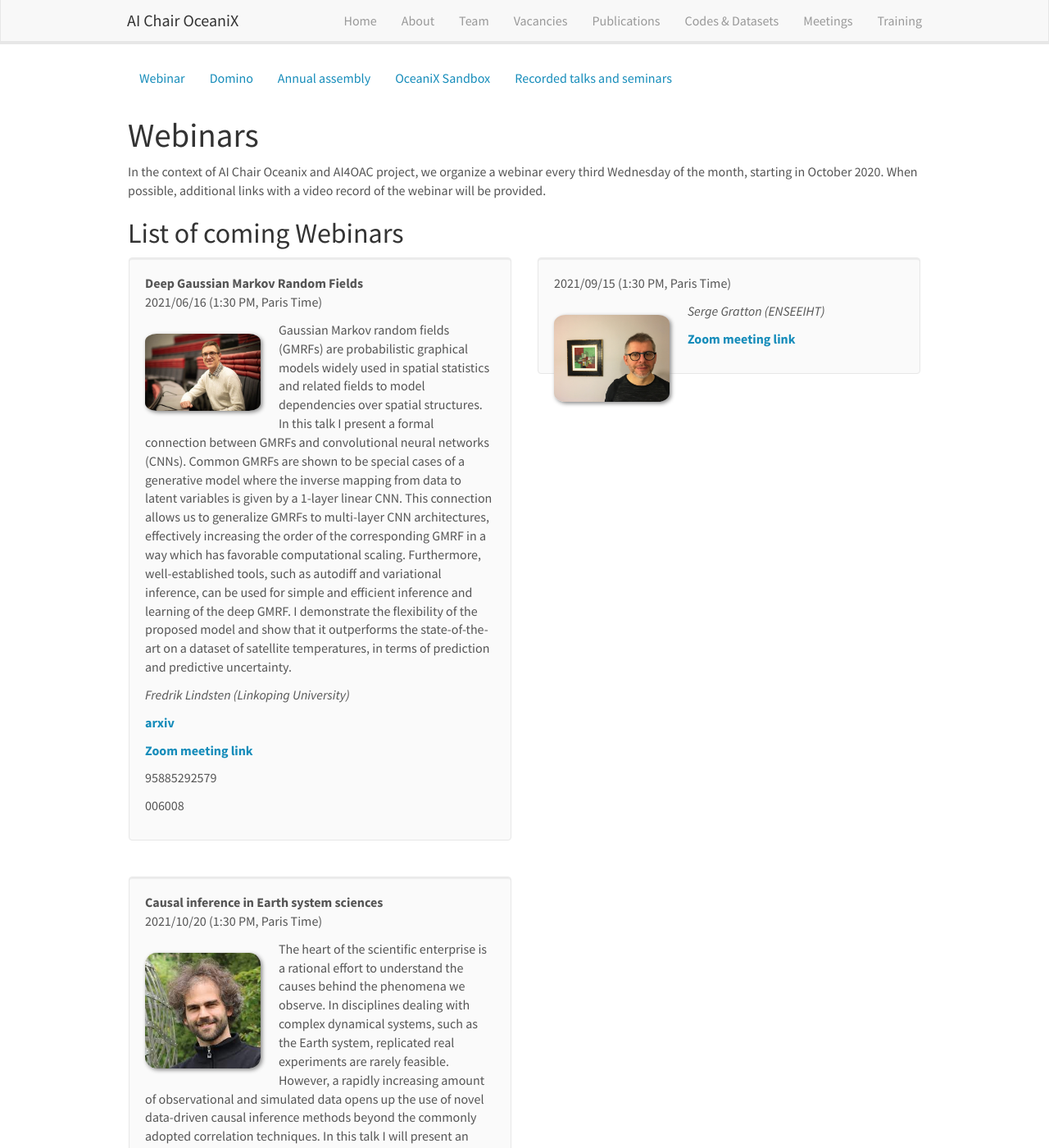
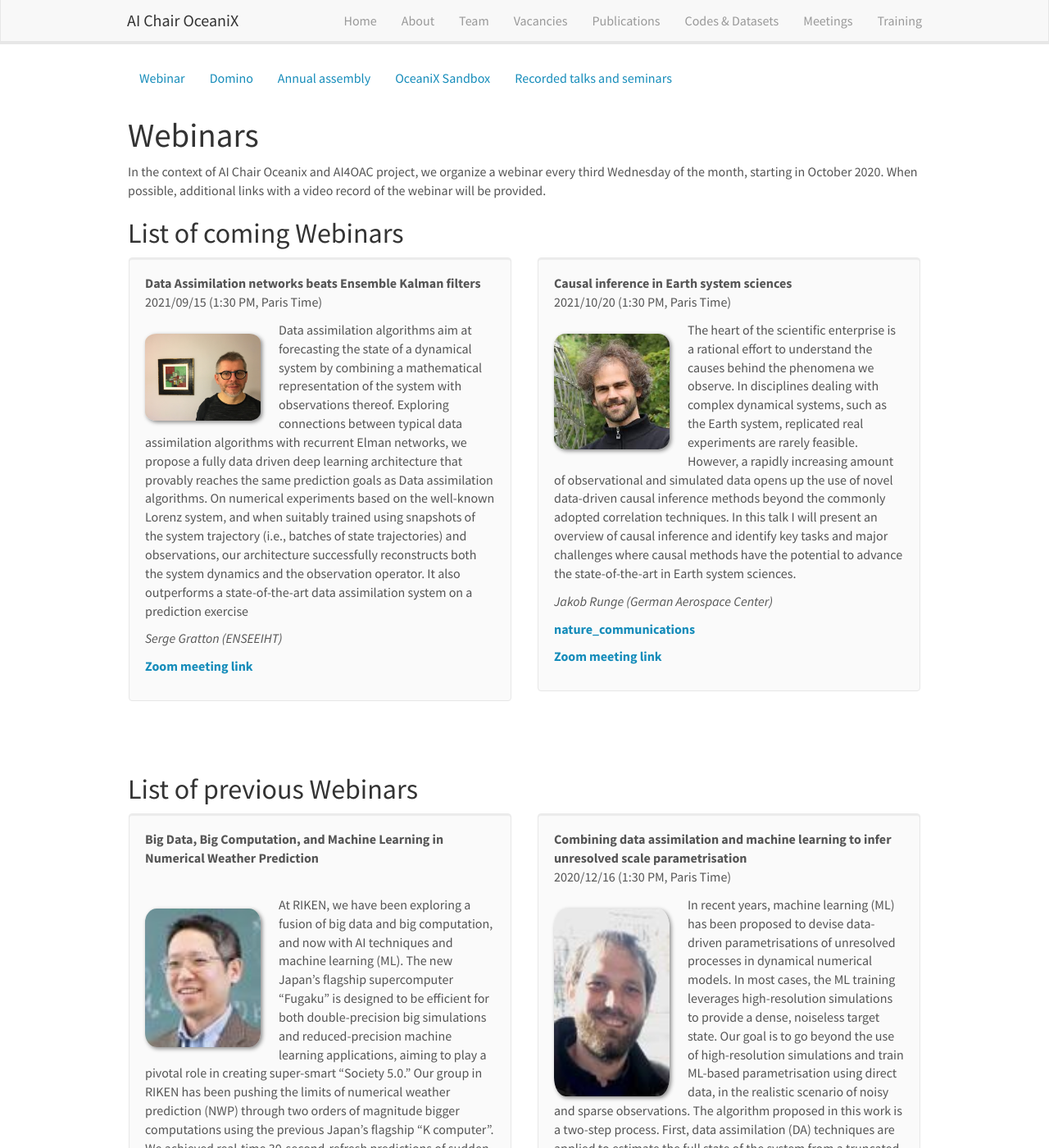
Before and after one commit to CIA-Oceanix/CIA-Oceanix.github.io, a Jekyll site: the page built from _pages/webinar.md, in a window 1280 px wide and 1400 px high. Shown: the whole window at 82% size. Built offline with Jekyll 4.4.1, drawn with Linux system fonts in a browser that asks for light colours; nearby versions of some CDN libraries; some of the changed text lies outside the part shown.

Commit message:
add Gratton

```diff
--- a/_data/webinarlist.yml
+++ b/_data/webinarlist.yml
@@ -147,13 +147,13 @@
     ID: 95885292579
     Passcode: 006008
   highlight: 1
-  codetype: 2
+  codetype: 1
   news1:
   news2:
 
-- title: ""
+- title: "Data Assimilation networks beats Ensemble Kalman filters"
   image: gratton.jpg
-  description:
+  description: Data assimilation algorithms aim at forecasting the state of a dynamical system by combining a mathematical representation of the system with observations thereof. Exploring connections between typical data assimilation algorithms with recurrent Elman networks, we propose a fully data driven deep learning architecture that provably reaches the same prediction goals as Data assimilation algorithms. On numerical experiments based on the well-known Lorenz system, and when suitably trained using snapshots of the system trajectory (i.e., batches of state trajectories) and observations, our architecture successfully reconstructs both the system dynamics and the observation operator. It also outperforms a state-of-the-art data assimilation system on a prediction exercise
   date: 2021/09/15 (1:30 PM, Paris Time)
   authors: Serge Gratton (ENSEEIHT)
   link:
```
